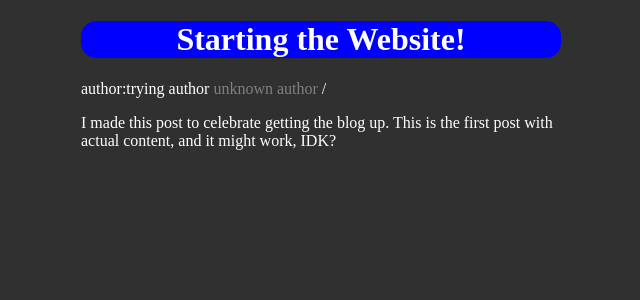
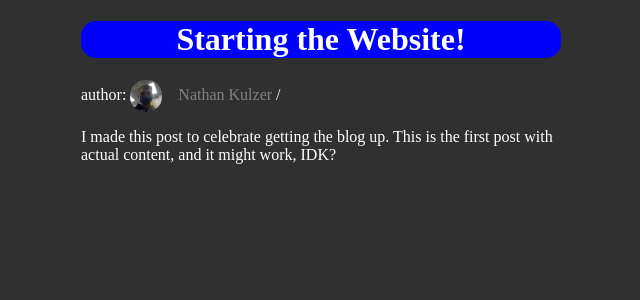
Before and after one commit to PoolloverNathan/grace-cooking, a Jekyll site: the page built from _posts/2021-03-11-starting-the-website.md, in a window 1280 px wide. Shown: the top 300 px of the page, without its empty margins (319-959 px from the left). Built offline with Jekyll 4.4.1, drawn with Linux system fonts in a browser that asks for light colours.

Commit message:
need to grab it from include

```diff
--- a/_includes/author.html
+++ b/_includes/author.html
@@ -1,6 +1,6 @@
-trying author{% assign authors = site.data.authors %}
-{% if authors[name] %}
-<img class=auth_img src="/authors/{{name}}.png" />&emsp;<a class=auth_name href="/authors/{{name}}">{{authors[name]}}</a>
+{% assign authors = site.data.authors %}
+{% if authors[include.name] %}
+<img class=auth_img src="/authors/{{include.name}}.png" />&emsp;<a class=auth_name href="/authors/{{include.name}}">{{authors[include.name]}}</a>
 {% else %}
-<a class=redtext href="/authors/{{name}}">unknown author {{name}}</a>
+<a class=redtext href="/authors/{{include.name}}">unknown author {{include.name}}</a>
 {% endif %}
```
